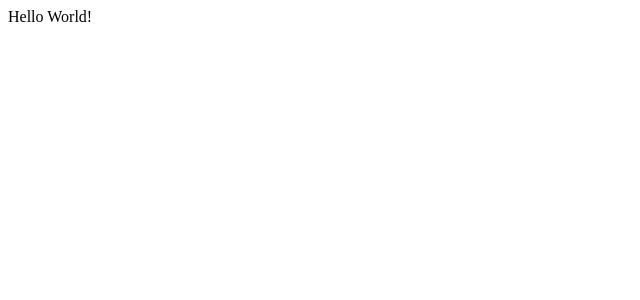
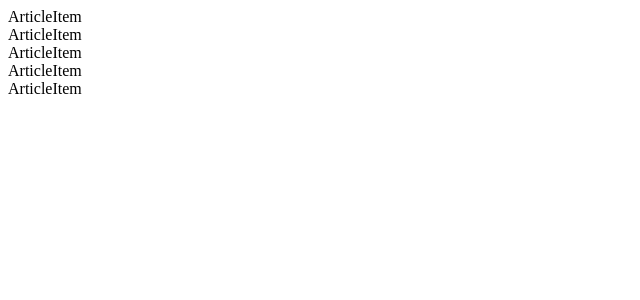
Before and after one commit to paramsen/fe.paramsen.com, a React app in the folder code/: page / in a window 1280 px wide. Shown: the top 300 px of the page, without its empty margins (0-640 px from the left). Built offline with nearby package versions, Linux system fonts and the light colour scheme.

Commit message:
react devel, webpack server

```diff
--- /dev/null
+++ b/code/src/component/App.js
@@ -0,0 +1,8 @@
+import React from 'react';
+import ArticleList from './ArticleList';
+
+export default function App() {
+    return (
+        <ArticleList/>
+    );
+}
--- /dev/null
+++ b/code/src/component/ArticleList.js
@@ -0,0 +1,27 @@
+import React from 'react';
+
+export default function ArticleList() {
+    return (
+        <div>
+            {renderArticleItems([
+                    {id: 1, value: 1},
+                    {id: 2, value: 2},
+                    {id: 3, value: 3},
+                    {id: 4, value: 4},
+                    {id: 5, value: 5}
+                ])}
+        </div>
+    );
+}
+
+function renderArticleItems(articleItems) {
+    return articleItems.map(renderArticleItem);
+}
+
+function renderArticleItem(articleItem) {
+    return(
+        <div key={articleItem.id}>
+            ArticleItem
+        </div>
+    );
+}
--- a/code/src/index.html
+++ b/code/src/index.html
@@ -5,6 +5,6 @@
     </head>
     <body>
         <div id="root"></div>
-        <script src="app.bundle.js"></script>
+        <script src="/app.bundle.js"></script>
     </body>
 </html>
--- a/code/src/index.js
+++ b/code/src/index.js
@@ -1,8 +1,9 @@
 import 'babel-polyfill';
 import React from 'react';
 import ReactDOM from 'react-dom';
+import App from './component/App'
 
 ReactDOM.render(
-    <div>Hello World!</div>,
+    <App/>,
     document.getElementById('root')
 );
--- a/code/webpack.config.js
+++ b/code/webpack.config.js
@@ -2,13 +2,17 @@ var webpack = require("webpack");
 var path = require('path');
 
 module.exports = {
-    entry: './src/index.js',
+    entry: [
+        'webpack-hot-middleware/client',
+        './src/index.js'
+    ],
     output: {
         path: path.join(__dirname, 'build'),
         filename: 'app.bundle.js',
-        publicPath: '/build/' //used to generate public paths to images & stuff
+        publicPath: '/' //used to generate public paths to images & stuff
     },
     plugins: [ //plugins (can) work on the entire bundle, in contrast to loaders (difference not clear imho)
+            new webpack.HotModuleReplacementPlugin(),
             new webpack.optimize.OccurenceOrderPlugin(),
             new webpack.optimize.UglifyJsPlugin()
     ],
@@ -19,12 +23,12 @@ module.exports = {
                 loaders: ['babel'], //processor
                 exclude: /node-modules/,
                 include: path.join(__dirname, 'src')
-            },
-            {
-                test: /\.html$/,
-                loaders: ['file'],
-                include: path.join(__dirname, 'src')
             }
         ]
+    },
+    devtool: 'cheap-module-eval-source-map',
+    devServer: {
+        contentBase: './src',
+        port: '1337'
     }
 }
```
Also changed, not shown: code/package.json (+6 -3 lines).
